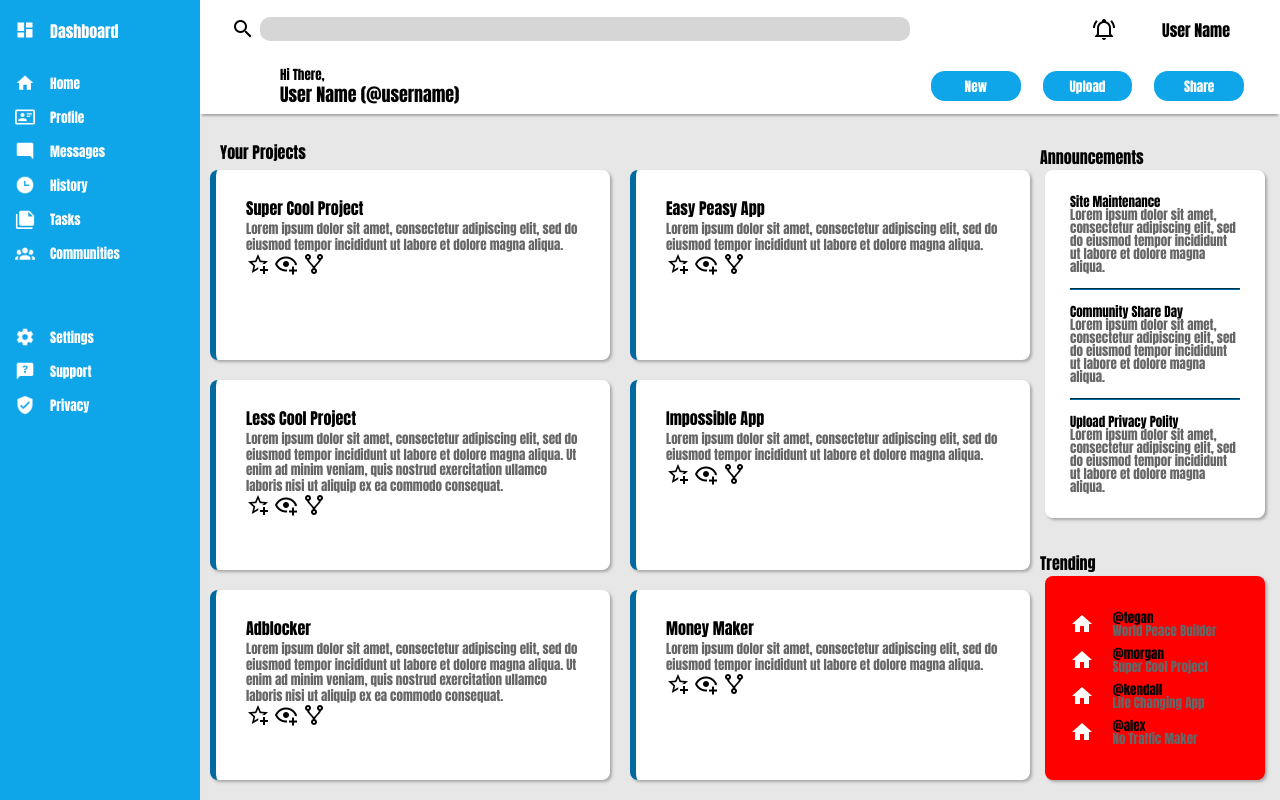
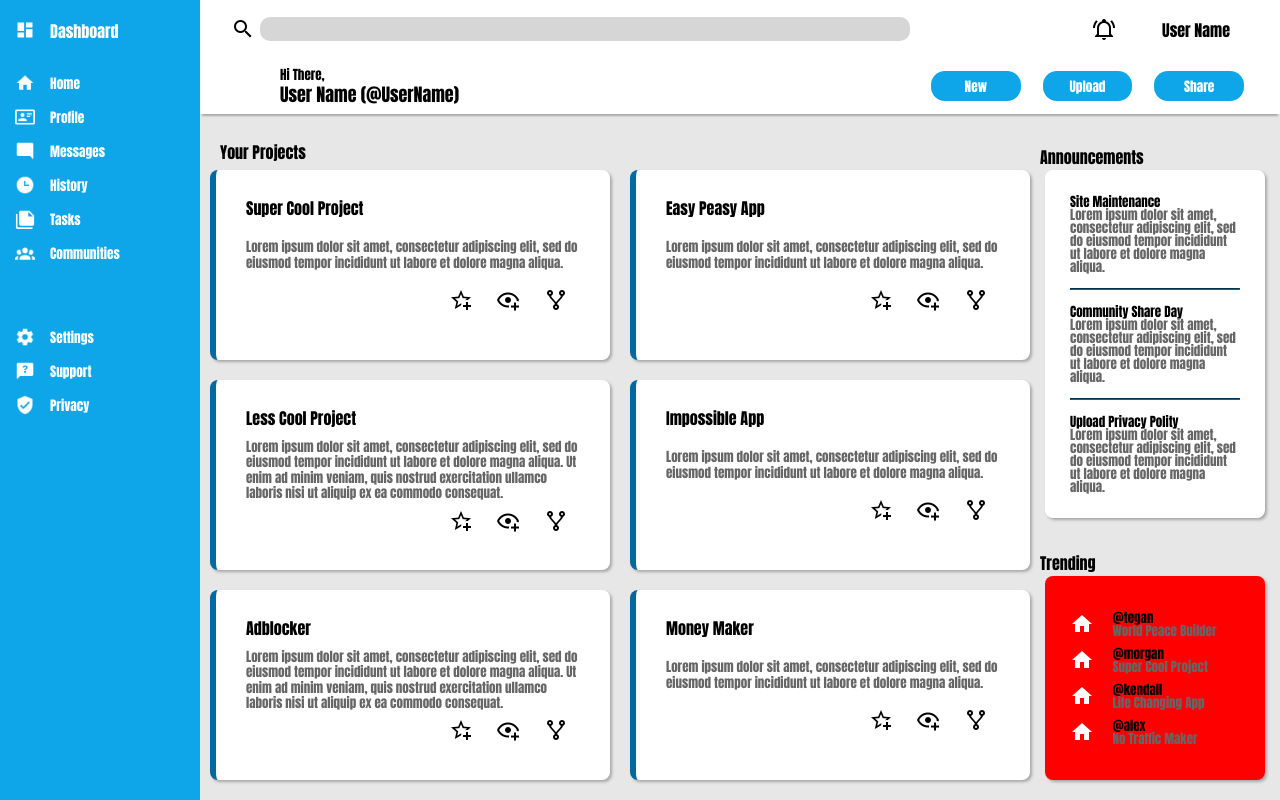
Before and after one commit to KPInc425/MadreXmas2022, a plain HTML site: page index.html in a window 1280 px wide. Drawn offline with Linux system fonts and the light colour scheme.

Commit message:
Position image icons on project cards

```diff
--- a/index.html
+++ b/index.html
@@ -35,7 +35,7 @@
             <div class="userGreeting">
                 <img src="./img/home.png" alt="Profile Pic">
                 <p>Hi There,</p>
-                <a href="">User Name (@username)</a>
+                <a href="">User Name (@UserName)</a>
             </div>
             <div class="actionButtons">
                 <button>New</button>
--- a/styles.css
+++ b/styles.css
@@ -176,6 +176,12 @@ body {
     border-radius: 8px;
     border-left: 6px solid #0369a1;
     padding: 30px;
+    display: grid;
+    grid-template-columns: 4fr 1fr 1fr 1fr;
+}
+
+.projectCard > h3 {
+    grid-column: 1 / 5;
 }
 
 .projectCard > p {
@@ -183,6 +189,15 @@ body {
     padding-top: 5px;
     line-height: 1.2;
     color:rgb(102, 102, 102);
+    grid-column: 1 / 5;
+}
+
+.projectCard > img {
+    justify-self: center;
+}
+
+.projectCard > img:first-of-type {
+    grid-column: 2/3;
 }
 
 .announcements {
```
